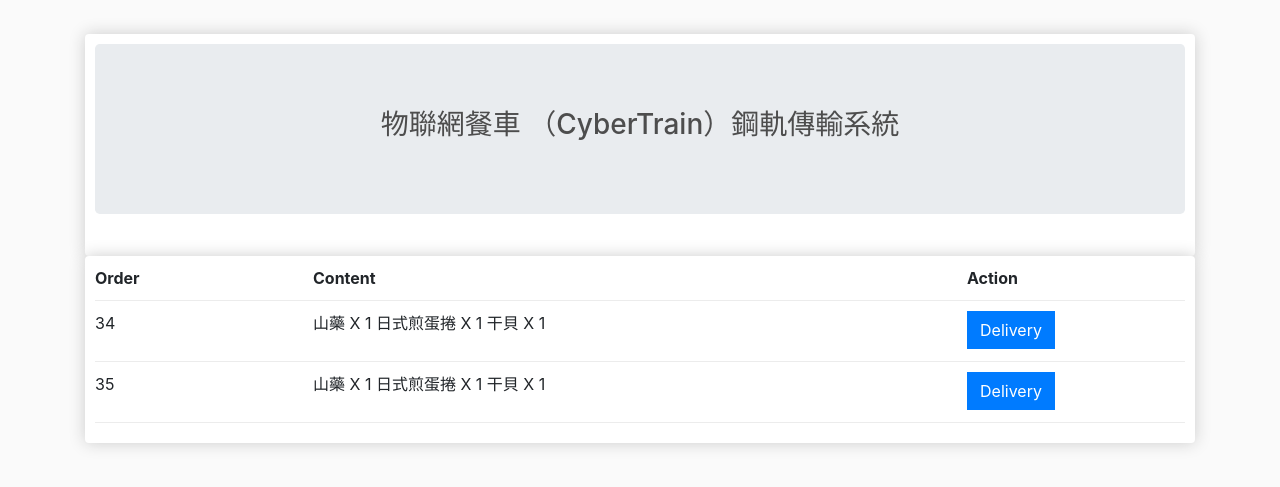
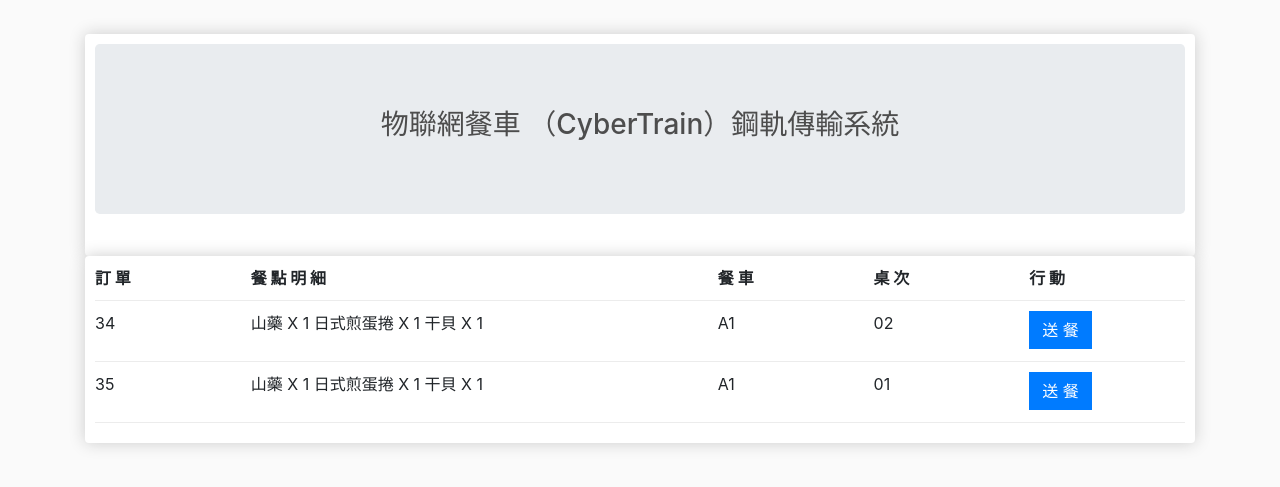
Before and after one commit to peterwang1230/CyberCar, a Django app: page /delivery/ in a window 1280 px wide. Shown: the part 57-544 px from the top of the page. Run offline with Django 3.2, Linux system fonts and the light colour scheme; a user stored in the database is signed in; data comes from the database, SQL or seed files in the repository; both versions use the stored data as it was after the commit; some libraries are stand-ins or nearby versions.

Commit message:
rename ct1.bat

```diff
--- a/CyberCar/settings.py
+++ b/CyberCar/settings.py
@@ -26,7 +26,7 @@ SECRET_KEY = 'django-insecure-&7_nx6r-y**3!@(^r!i6z#q*&@ev^p%k-@w4g-y%)zw$c*_lpf
 DEBUG = True
 
 # ALLOWED_HOSTS = []
-ALLOWED_HOSTS = ['127.0.0.1', 'localhost', '10.11.255.190']   # start-up Terrace Wi-fi IP
+ALLOWED_HOSTS = ['127.0.0.1', 'localhost', '10.11.232.104']   # start-up Terrace Wi-fi IP
 
 
 # Application definition
--- a/store/templates/store/delivery.html
+++ b/store/templates/store/delivery.html
@@ -10,15 +10,19 @@
         </div>
 		<div class="box-element">
             <div class="cart-row">
-                <div style="flex:1"><strong>Order</strong></div>
-                <div style="flex:3"><strong>Content</strong></div>
-                <div style="flex:1"><strong>Action</strong></div>
+                <div style="flex:1"><strong>訂 單</strong></div>
+                <div style="flex:3"><strong>餐 點 明 細</strong></div>
+                <div style="flex:1"><strong>餐 車</strong></div>
+                <div style="flex:1"><strong>桌 次</strong></div>
+                <div style="flex:1"><strong>行 動</strong></div>
             </div>
             {% for order in orders %}
             <div class="cart-row">
                 <div style="flex:1"><p>{{order.id}}</p></div>
                 <div style="flex:3"><p>{{order.get_content}}</p></div>
-                <div style="flex:1"><button data-orderid="{{order.id}}" class="btn btn-primary delivery-cart">Delivery</button></div>
+                <div style="flex:1"><p>{{order.track}}</p></div>
+                <div style="flex:1"><p>{{order.position}}</p></div>
+                <div style="flex:1"><button data-orderid="{{order.id}}" class="btn btn-primary delivery-cart">送 餐</button></div>
             </div>
             {% endfor %}
 		</div>
--- a/store/views.py
+++ b/store/views.py
@@ -151,10 +151,17 @@ def deliveryCart(request):
 	client.username_pw_set(username='pub_client', password='password')
 	client.connect('127.0.0.1', 1883, 60)
 	# client.connect('192.168.50.172', 1883)
+	# client.connect('192.168.168.57', 1883)  # 我的手機 ip
+	# client.connect('192.168.0.200', 1883) # 競賽 IP
 
 	# publish to mqtt
-	# 電車 A1 出發前往1桌
-	ret = client.publish('tram/v1/cherpa/A1/tell', payload) # payload = {"traffic":{"travel":"01"}}
+	if orderTrack == 'A1':
+		# 電車 A1 出發前往餐桌
+		print('電車 A1 出發前往餐桌： ', orderPosition )
+		ret = client.publish('tram/v1/cherpa/A1/tell', payload)
+	else:
+		print('電車 A2 出發前往餐桌： ', orderPosition )
+		ret = client.publish('tram/v1/cherpa/A2/tell', payload)
 
 	# ret = client.publish('train/v1/go', payload) # tram/v1/cherpa/A1/tell
 	# (subscribe: tram/v1/cherpa/A1/listen)
```
Also changed, not shown: store/templates/store/checkout.html (+8 -8 lines), users/views.py (+16 -5 lines), db.sqlite3, 2 other files.
